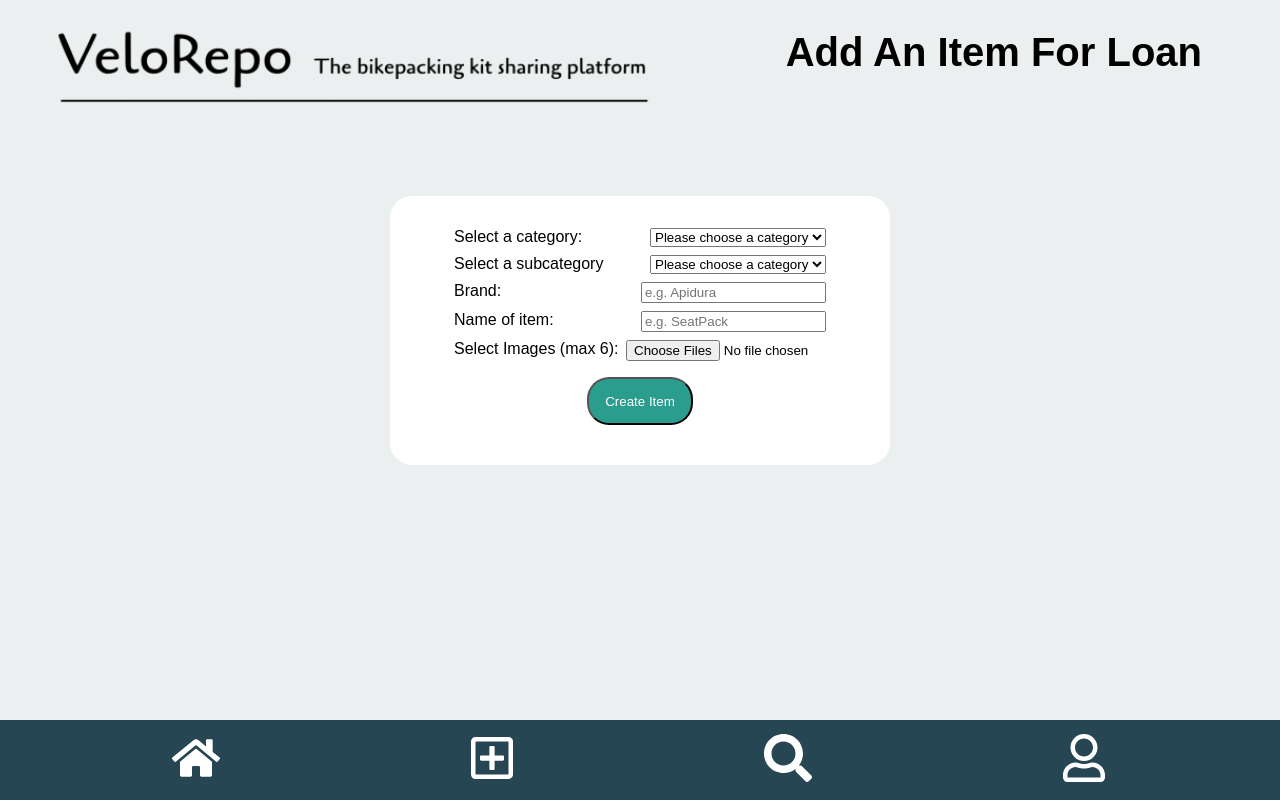
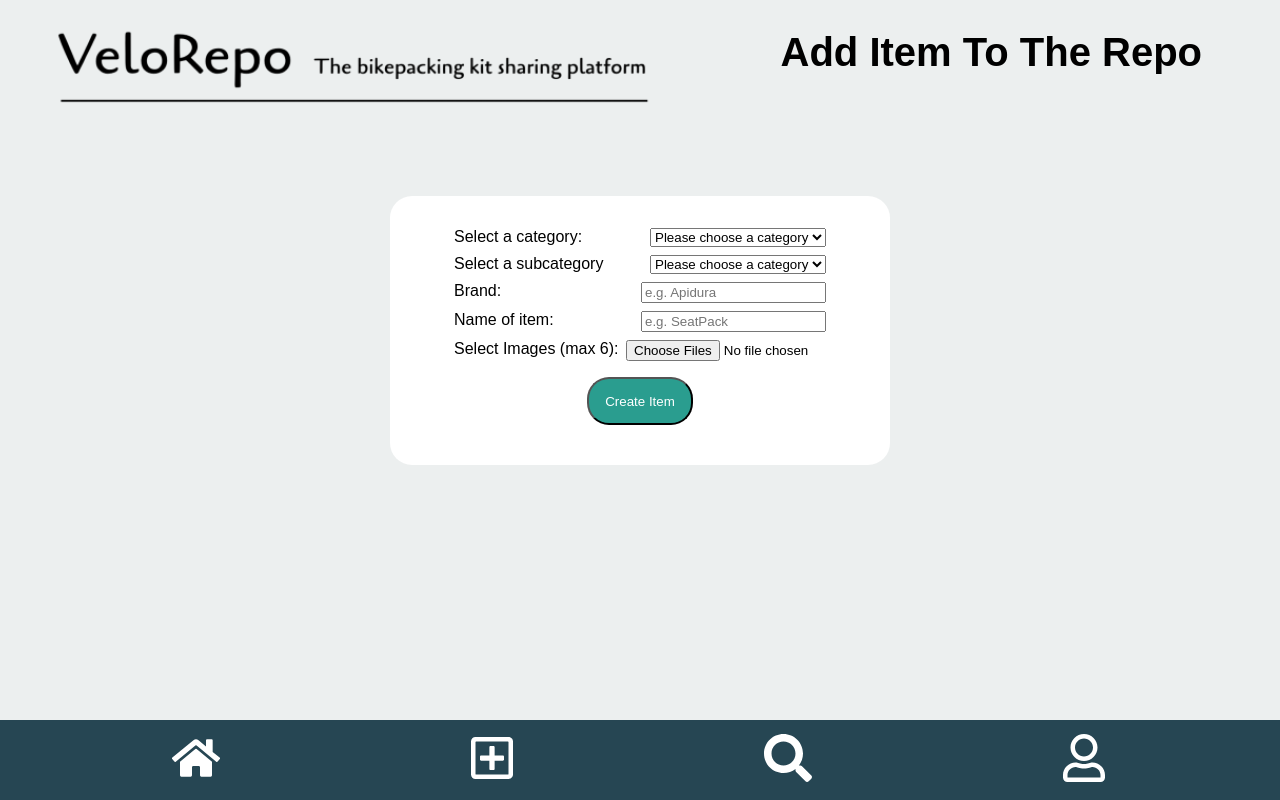
Before and after one commit to HelenLangers/VeloRepo, a React (Create React App) app: page /create-item in a window 1280 px wide. Built offline with nearby package versions, Linux system fonts and the light colour scheme; no server answers; sample sign-in values are in the browser's storage; a web font is replaced by a local one.

Commit message:
update create item header title

```diff
--- a/src/Pages/CreateItem.jsx
+++ b/src/Pages/CreateItem.jsx
@@ -15,7 +15,7 @@ import { toast } from "react-toastify";
 
 function CreateItem() {
   const pageInformation = {
-    pageTitle: "Add An Item For Loan",
+    pageTitle: "Add Item To The Repo",
   };
 
   const [loading, setLoading] = useState(false);
```
